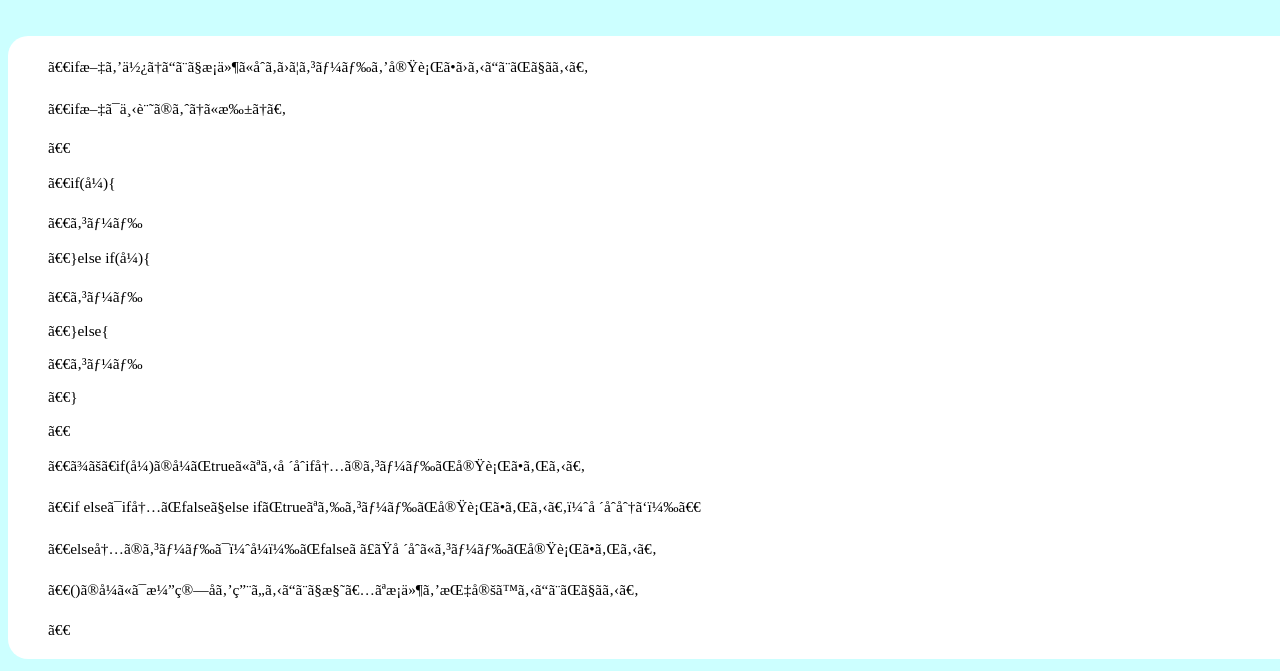
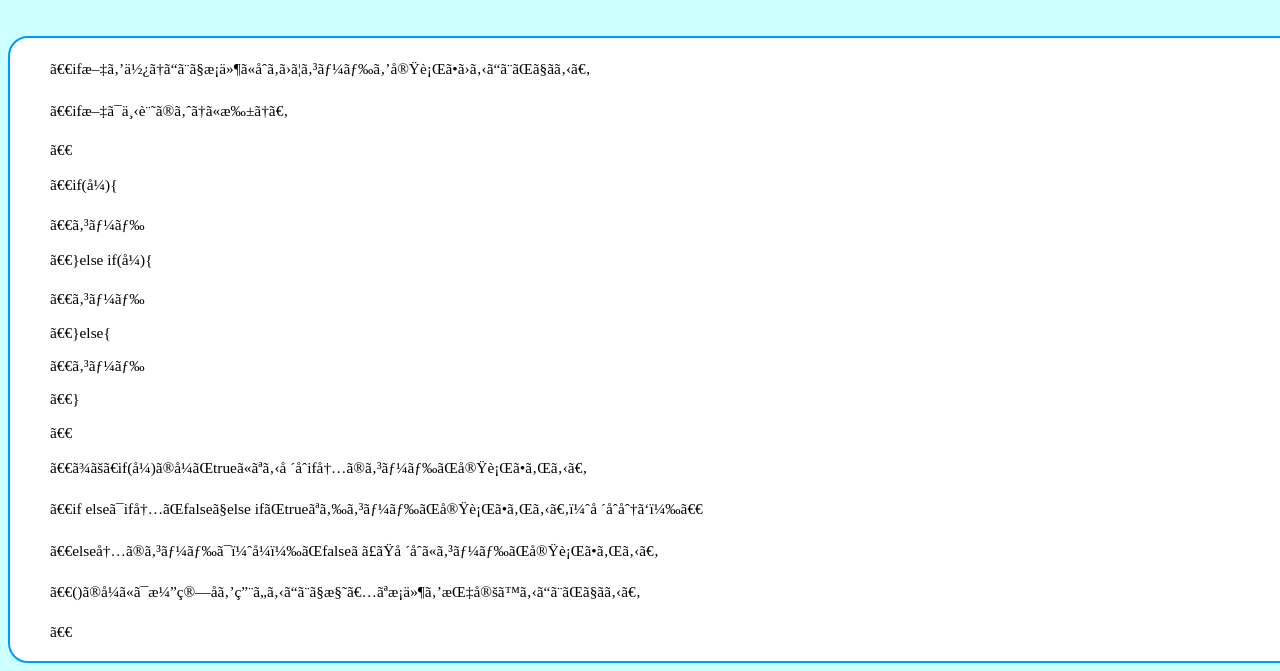
Before and after one commit to o-saringu/if, a plain HTML site: page index.html in a window 1280 px wide. Shown: the part 253-924 px from the top of the page. Drawn offline with Linux system fonts and the light colour scheme.

Commit message:
Update style3.css

```diff
--- a/style3.css
+++ b/style3.css
@@ -47,6 +47,7 @@ h1{
 	border-radius:20px 20px 20px 20px;
 	padding:5px;
 	padding-left:40px;
+	border:2px solid  #0099FF;
 }
 
 .home {
```
